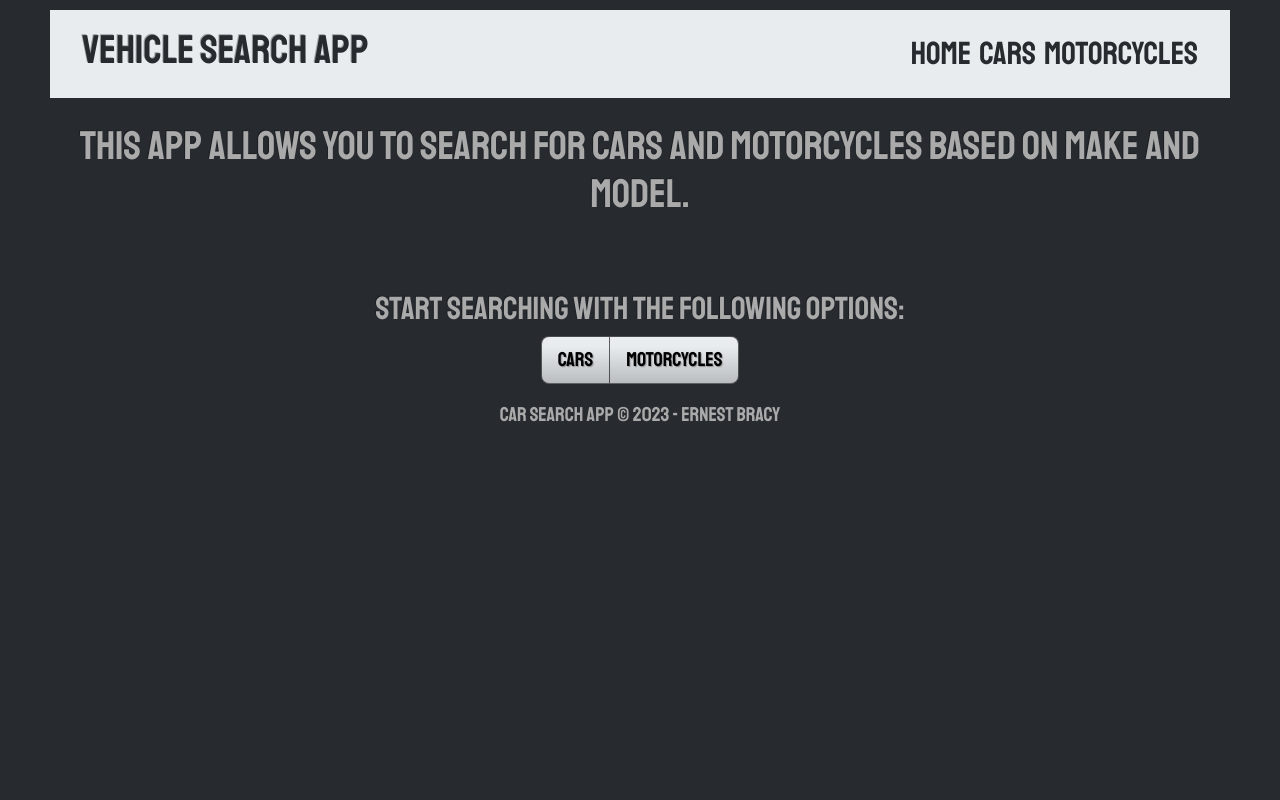
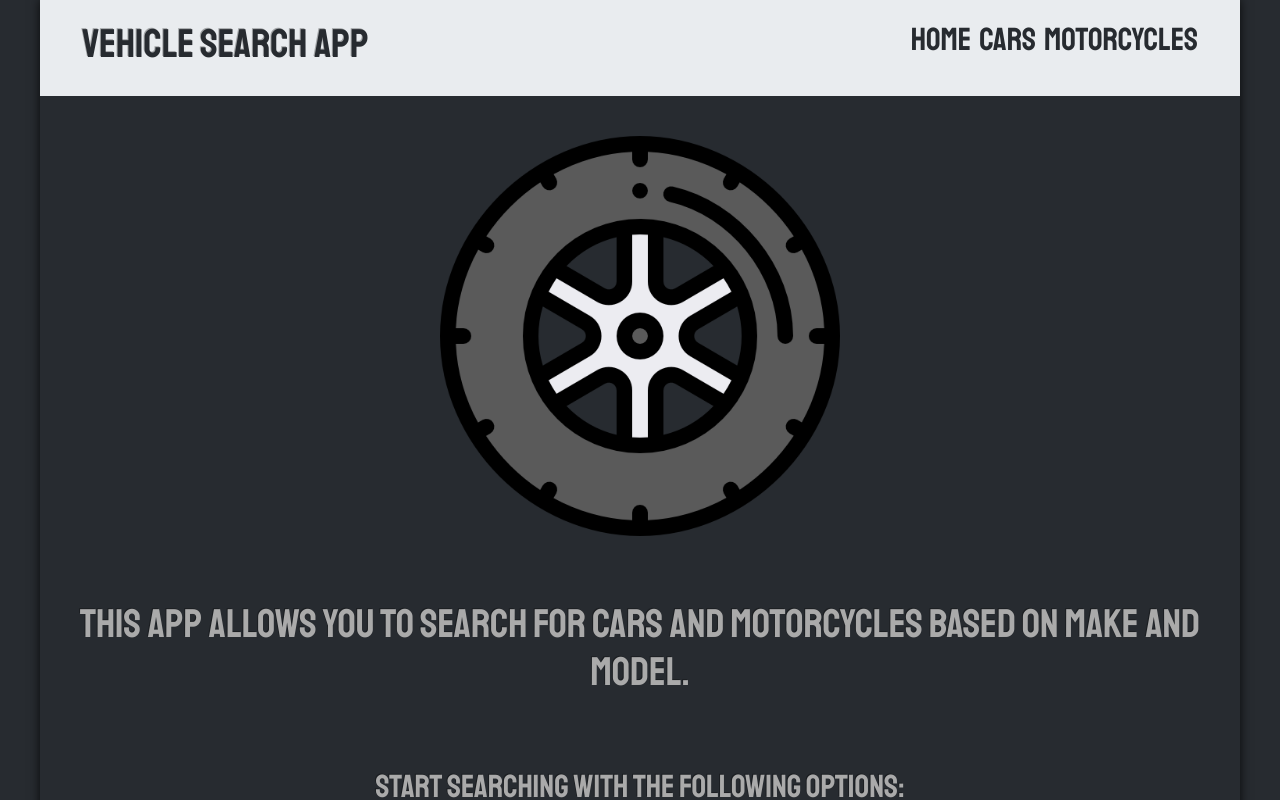
Before and after one commit to Bracye/car-search-app, a React (Vite) app: page / in a window 1280 px wide. Shown: the top 800 px of the page. Built offline with nearby package versions, Linux system fonts and the light colour scheme.

Commit message:
Finished app styling with an added image and tweaks

```diff
--- a/src/App.jsx
+++ b/src/App.jsx
@@ -8,7 +8,7 @@ import Header from './components/Header';
 
 function App() {
   return (
-    <div className="app-container" style={{maxWidth: '1200px', margin: '0 auto', padding: '10px' }}>
+    <div className="app-container" style={{maxWidth: '1200px', margin: '0 auto', boxShadow: '0 0 10px rgba(0, 0, 0, 0.8)'}}>
       <Header />
       <Routes>
         <Route path="/" element={<Main />} />
--- a/src/components/Footer.jsx
+++ b/src/components/Footer.jsx
@@ -3,8 +3,8 @@ import React from 'react';
 function Footer() {
   return (
     //Footer with some details and styling
-    <footer className="text-center py-3" style={{ fontFamily: 'Staatliches' }}>
-      <p className='fs-5'>Car Search App &copy; {new Date().getFullYear()} - Ernest Bracy</p>
+    <footer className="text-center py-5" style={{ fontFamily: 'Staatliches' }}>
+      <p className='fs-3'>Car Search App &copy; {new Date().getFullYear()} - Ernest Bracy</p>
     </footer>
   );
 }
--- a/src/components/Header.jsx
+++ b/src/components/Header.jsx
@@ -4,11 +4,11 @@ import { Link } from 'react-router-dom';
 function Header() {
   //Header with title and nav links styled with flex
   return (
-    <header className="bg-light py-3 "  style={{ textAlign: 'center', fontFamily: 'Staatliches, sans-serif' }}>
+    <header className="bg-light py-3"  style={{ textAlign: 'center', fontFamily: 'Staatliches, sans-serif' }}>
       <div className="container d-flex justify-content-between align-items-center">
         <h1 className='text-dark'>Vehicle Search App</h1>
         <nav>
-          <ul className="list-inline mb-0">
+          <ul className="list-inline">
             <li className="list-inline-item fs-2" ><Link to="/" className='text-dark text-decoration-none'>Home</Link></li>
             <li className="list-inline-item fs-2"><Link to="/cars" className='text-dark text-decoration-none'>Cars</Link></li>
             <li className="list-inline-item fs-2"><Link to="/motorcycles" className='text-dark text-decoration-none'>Motorcycles</Link></li>
--- a/src/pages/Main.jsx
+++ b/src/pages/Main.jsx
@@ -1,9 +1,12 @@
 import React from 'react';
 import { Link } from 'react-router-dom';
+
+import tireImage from '../images/tire.png'; // Use the relative path
 
 function Main() {
   return (
     <div style={{ textAlign: 'center', fontFamily: 'Staatliches, sans-serif' }}>
+      <img src={tireImage} alt="Tire Image" style={{ maxWidth: '400px', height: 'auto', margin: '40px' }} />
       <h2 className='mb-5 py-4 fs-1'>This app allows you to search for cars and motorcycles based on make and model.</h2>
       <h3 className='fs-2'>Start searching with the following options:</h3>
       <div className="d-flex justify-content-center">
```
Also changed, not shown: src/images/tire.png (added).
